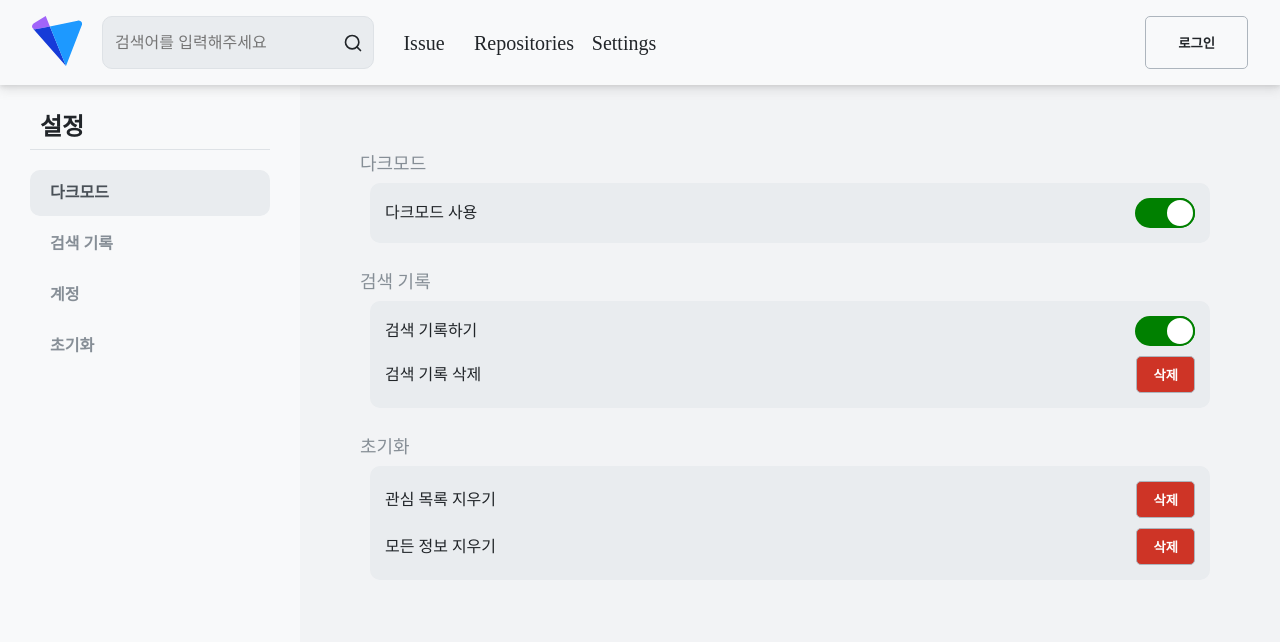
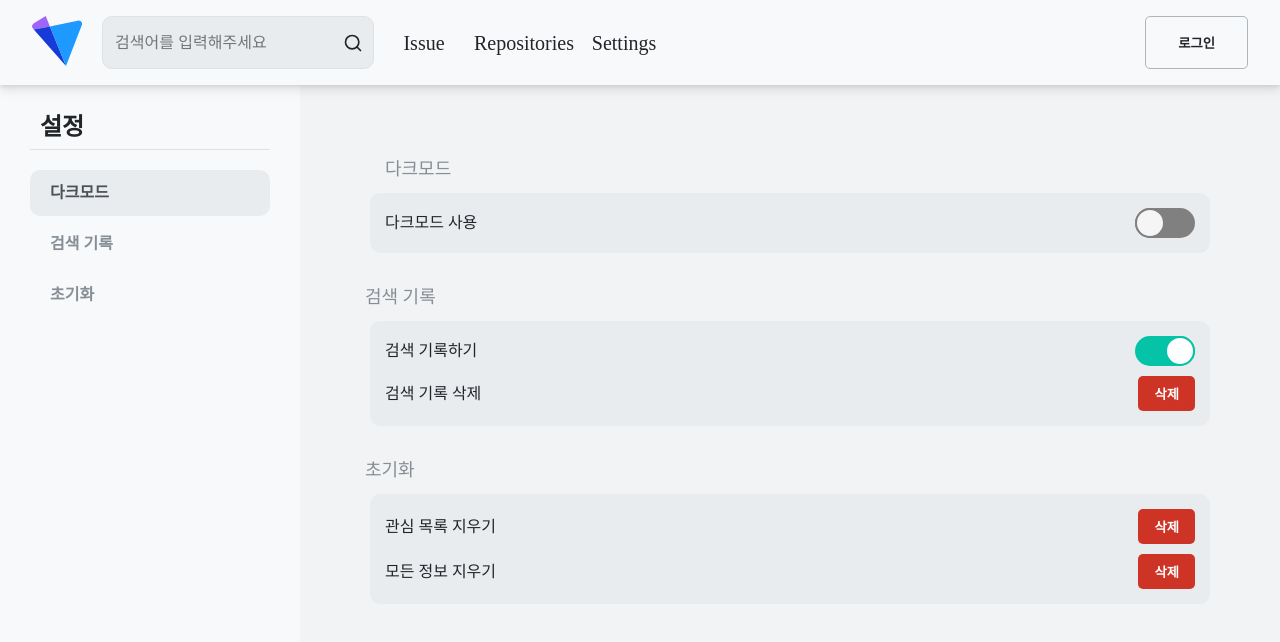
Before and after one commit to deveq/payhere_test, a React (Create React App) app: page /settings in a window 1280 px wide. Shown: the top 642 px of the page. Built offline with nearby package versions, Linux system fonts and the light colour scheme.

Commit message:
:sparkles: feat: Setting 화면 및 기능 추가
body:
1. 세팅 메뉴 추가
2. Aside를 Layout에서 분리

```diff
--- /dev/null
+++ b/src/atoms/recordMode.ts
@@ -0,0 +1,8 @@
+import { atom, selector } from "recoil";
+
+const storedValue = JSON.parse(localStorage.getItem('record') || 'true');
+
+export const recordModeState = atom<boolean>({
+    key: 'recordMode',
+    default: storedValue
+});
--- a/src/components/Aside/AsideList.tsx
+++ b/src/components/Aside/AsideList.tsx
@@ -1,18 +1,21 @@
 import { useState } from 'react';
+import { useLocation, useNavigate } from 'react-router-dom';
 import * as Styled from './styles';
 
-export interface AsideListProps {
+interface AsideListProps {
 	data: IAsideListItem[];
+	selectedIndex: number;
+
 }
-
 export interface IAsideListItem {
 	title: string;
 	onClick: (index: number) => void;
 	selected?: boolean;
 }
 
-const AsideList = ({ data }: AsideListProps) => {
-	const [selectedIndex, setSelectedIndex] = useState(0);
+
+
+const AsideList = ({data, selectedIndex}: AsideListProps) => {
 	return (
 		<>
 			<Styled.List>
@@ -21,7 +24,7 @@ const AsideList = ({ data }: AsideListProps) => {
                         key={item.title}
 						onClick={() => {
 							item.onClick(index);
-							setSelectedIndex(index);
+							// setSelectedIndex(index);
 						}}
 						selected={selectedIndex === index}
 					>
--- a/src/components/Aside/index.tsx
+++ b/src/components/Aside/index.tsx
@@ -2,36 +2,15 @@ import * as Styled from './styles';
 import AsideList, {IAsideListItem} from './AsideList';
 
 interface AsideProps {
-    title: string;
+    selectedIndex: number;
+    data: IAsideListItem[];
 }
 
-const data: IAsideListItem[] = [
-    {
-        onClick: (index) => { alert(index)},
-        title: '다크모드',
-    },
-    {
-        onClick: (index) => { alert(index)},
-        title: '검색 기록',
-    },
-    {
-        onClick: (index) => { alert(index)},
-        title: '계정',
-    },
-    {
-        onClick: (index) => { alert(index)},
-        title: '초기화',
-    },
-]
-
-
-const Aside = () => {
+const Aside = ({selectedIndex, data}: AsideProps) => {
     return (
         <Styled.Aside>
             <Styled.Title>설정</Styled.Title>
-            <AsideList
-                data={data}
-            />
+            <AsideList selectedIndex={selectedIndex} data={data} />
         </Styled.Aside>
     )
 }
--- a/src/components/Button/styles.tsx
+++ b/src/components/Button/styles.tsx
@@ -47,4 +47,9 @@ export const Primary = styled(Button)`
 export const Destructive = styled(Button)`
     background-color: ${({theme}) => theme.destructive};
     color: white;
+    border: none;
+    &:hover,
+    &:active {
+        background-color: ${({theme}) => theme.destructive};
+    }
 `;
--- a/src/components/ToggleButton/styles.tsx
+++ b/src/components/ToggleButton/styles.tsx
@@ -4,13 +4,15 @@ interface SpaceProps {
     clicked?: boolean;
 }
 
+
 export const Container = styled.div<SpaceProps>`
     width: 60px;
     height: 30px;
-    background-color: ${({clicked}) => clicked ? 'green' : 'gray'};
+    background-color: ${({clicked}) => clicked ? '#05c3a7' : 'gray'};
     display: flex;
     border-radius: 30px;
     transition: all 0.5s ease;
+    cursor: pointer;
 `;
 
 export const Thumb = styled.div<SpaceProps>`
@@ -18,7 +20,7 @@ export const Thumb = styled.div<SpaceProps>`
     width: 30px;
     border-radius: 15px;
     background-color: ${({clicked}) => clicked ? 'white' : 'whitesmoke'};
-    border: 2px solid ${({clicked}) => clicked ? 'green' : 'gray'};
+    border: 2px solid ${({clicked}) => clicked ? '#05c3a7' : 'gray'};
     box-sizing: border-box;
     transition: all 0.5s ease;
 
--- a/src/pages/Layout.tsx
+++ b/src/pages/Layout.tsx
@@ -8,7 +8,6 @@ const Layout = () => {
 		<Container>
 			<Header />
 			<Main>
-				<Aside />
 				<Outlet />
 			</Main>
 		</Container>
--- a/src/pages/Settings/index.tsx
+++ b/src/pages/Settings/index.tsx
@@ -1,16 +1,49 @@
-import {useState, ReactElement} from 'react';
+import {useState} from 'react';
+import {useRecoilState} from 'recoil';
 import ToggleButton from 'components/ToggleButton';
 import Button, {Destructive, Primary} from 'components/Button';
 import * as Styled from './styles';
+import Aside from 'components/Aside';
+// import {themeModeState} from '../atoms/themeMode';
+import {themeModeState} from '../../atoms/themeMode';
+import {recordModeState} from '../../atoms/recordMode';
+import {IAsideListItem} from 'components/Aside/AsideList'
+
+const Settings = () => {
+    // TODO: 다크모드, 검색기록, 계정, 초기화 함수 만들기
+    const [themeMode, setThemeMode] = useRecoilState(themeModeState);
+    const [recordMode, setRecordMode] = useRecoilState(recordModeState);
+    const [selectedIndex, setSelectedIndex] = useState(0);
+
+    const asideMenuList: IAsideListItem[] = [
+        {
+            title: '다크모드',
+            onClick: setSelectedIndex,
+        },
+        {
+            onClick: setSelectedIndex,
+            title: '검색 기록',
+        },
+        {
+            onClick: setSelectedIndex,
+            title: '초기화',
+        },
+    ];
 
 
-const data = [
+    const settingsMenuList = [
         {
             title: '다크모드',
             data: [
                 {
                     label: '다크모드 사용',
-                button: <ToggleButton clicked={true} onClick={() => {console.log('aa')}} />
+                    button: <ToggleButton clicked={themeMode === 'DARK'} onClick={() => {
+                        setThemeMode(prev => {
+                            const nextTheme = prev === 'DARK' ? 'LIGHT' : 'DARK';
+                            localStorage.setItem('theme', nextTheme);
+                            return nextTheme;
+                        });
+                    }} />
                 }
             ],
         },
@@ -19,7 +52,12 @@ const data = [
             data: [
                 {
                     label: '검색 기록하기',
-                button: <ToggleButton clicked={true} onClick={() => {console.log('aa')}} />
+                    button: <ToggleButton clicked={recordMode} onClick={() => {
+                        setRecordMode(prev => {
+                            localStorage.setItem('record', JSON.stringify(!prev));
+                            return !prev;
+                        });
+                    }} />
                 },
                 {
                     label: '검색 기록 삭제',
@@ -42,16 +80,17 @@ const data = [
         }
     ]
 
-const Settings = () => {
-    // TODO: 다크모드, 검색기록, 계정, 초기화 함수 만들기
     return (
+        <>
+            <Aside data={asideMenuList} selectedIndex={selectedIndex} />
             <Styled.SettingsContainer>
                 {
-                data.map(tab => (
-                    <Styled.MenuTab data={tab.data} title={tab.title} key={tab.title} />
+                    settingsMenuList.map((tab, index) => (
+                        <Styled.MenuTab data={tab.data} title={tab.title} key={tab.title} selected={selectedIndex === index} />
                     ))
                 }
             </Styled.SettingsContainer>
+        </>
 
     )
 }
--- a/src/pages/Settings/styles.tsx
+++ b/src/pages/Settings/styles.tsx
@@ -10,6 +10,7 @@ export interface IMenuItemData {
 export interface MenuTabProps {
     title: string;
     data: IMenuItemData[];
+    selected?: boolean;
 }
 
 export const MenuList = styled.ul`
@@ -33,11 +34,20 @@ export const SettingsContainer = styled.div`
     flex: 1;
 `;
 
-export const CardTitle = styled.h3`
+interface CardTitleProps {
+    selected?: boolean;
+}
+
+export const CardTitle = styled.h3<CardTitleProps>`
     color: ${({theme}) => theme.text3};
     font-size: 18px;
     margin-bottom: 10px;
+    transition: all 0.5s ease;
+    padding: 5px;
+    border-radius: 5px;
     text-indent: -10px;
+    ${({selected}) => selected && 'text-indent: 10px'};
+
 `;
 
 export const MenuCard = styled(Card)`
@@ -46,10 +56,11 @@ export const MenuCard = styled(Card)`
 
 
 
-export const MenuTab = ({data, title}: MenuTabProps) => {
+export const MenuTab = ({data, title, selected}: MenuTabProps) => {
+
     return (
         <>
-            <CardTitle>{title}</CardTitle>
+            <CardTitle selected={selected}>{title}</CardTitle>
             <MenuCard>
                 <MenuList>
                     {
--- a/src/styles/theme.ts
+++ b/src/styles/theme.ts
@@ -44,7 +44,7 @@ export const darkTheme: DefaultTheme = {
     border3: '#4D4D4D',
     border4: '#2A2A2A',
     primary: '#216fdb',
-    destructive: '#ce3426',
+    destructive: '#ce3426bb',
     success: '#157f40',
     boxShadow: '0px 5px 10px rgba(40, 40, 40, 1), 0px 2px 4px rgba(40, 40, 40, 1)',
     path1: '#ffffff',
```
Lines whose indentation alone changed are shown as unchanged.
